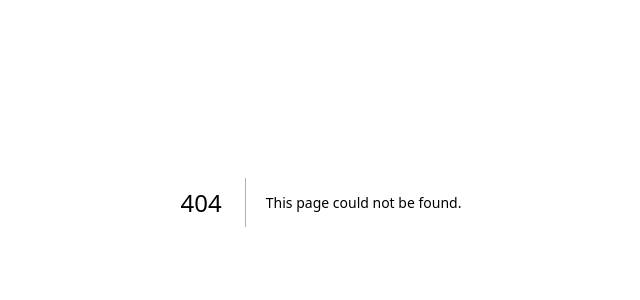
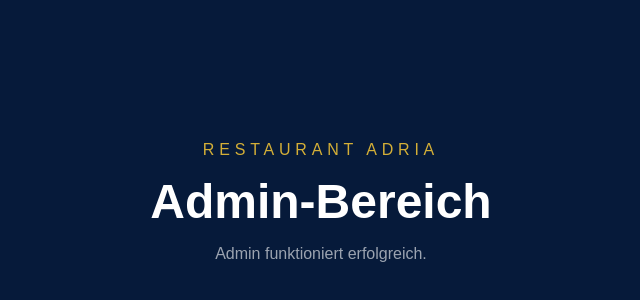
Before and after one commit to ricksoncst-coder/adria-neu, a Next.js app: page /admin in a window 1280 px wide. Before the commit this address had no page. Shown: the part 198-498 px from the top of the page, without its empty margins (319-959 px from the left). Built offline with nearby package versions, Linux system fonts and the light colour scheme.

Commit message:
Adria Website mit Admin

```diff
--- /dev/null
+++ b/app/admin/page.tsx
@@ -0,0 +1,19 @@
+export default function AdminPage() {
+  return (
+    <main className="min-h-screen bg-[#061a3a] flex items-center justify-center text-white">
+      <div className="text-center">
+        <p className="text-[#d4af37] tracking-[0.3em] uppercase">
+          Restaurant Adria
+        </p>
+
+        <h1 className="mt-4 text-5xl font-bold">
+          Admin-Bereich
+        </h1>
+
+        <p className="mt-4 text-white/60">
+          Admin funktioniert erfolgreich.
+        </p>
+      </div>
+    </main>
+  );
+}
```
